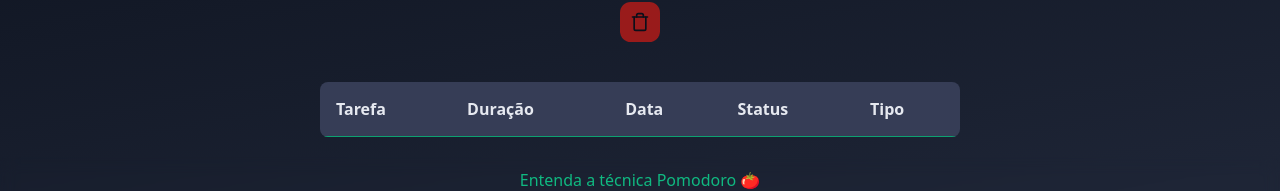
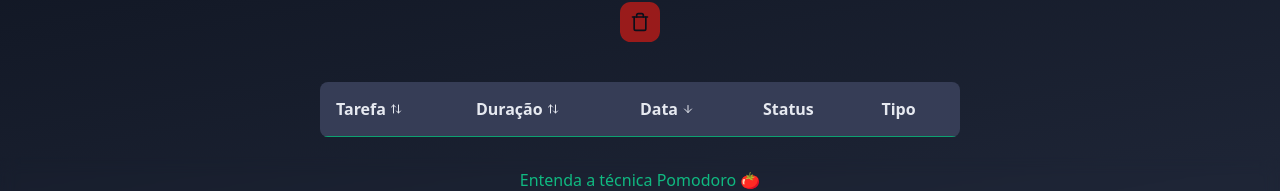
Before and after one commit to StealthWorm/chronos-pomodoro, a React (Vite) app: page /history in a window 1280 px wide. Shown: the part 299-490 px from the top of the page. Built offline with nearby package versions, Linux system fonts and the light colour scheme.

Commit message:
feat: configured sortable columns with icons

```diff
--- a/src/pages/History/index.tsx
+++ b/src/pages/History/index.tsx
@@ -1,4 +1,4 @@
-import { ArrowDown, ArrowUp, TrashIcon } from 'lucide-react'
+import { ArrowDownIcon, ArrowUpDownIcon, ArrowUpIcon, TrashIcon } from 'lucide-react'
 import { Container } from '../../components/Container';
 import { Heading } from '../../components/Heading';
 import { Button } from '../../components/Button';
@@ -7,16 +7,37 @@ import { formatDate } from '../../utils/formatDate';
 import { formatTime } from '../../utils/formatTime';
 import { getTaskStatus } from '../../utils/getTaskStatus';
 import styles from './styles.module.css';
-import { sortTasks } from '../../utils/sortTasks';
+import { sortTasks, type SortTasksOptions } from '../../utils/sortTasks';
+import { useState } from 'react';
 
 export function History() {
   const { state } = useTaskContext();
-  const sortedTasks = sortTasks({ tasks: state.tasks, field: 'startDate', direction: 'desc' });
+  const [sortTasksOptions, setSortTasksOptions] = useState<SortTasksOptions>(() => {
+    return {
+      tasks: sortTasks({ tasks: state.tasks }),
+      field: 'startDate',
+      direction: 'desc'
+    };
+  });
 
   const taskTypeTranslation = {
     focusDuration: 'Foco',
     shortBreakDuration: 'Intervalo Curto',
     longBreakDuration: 'Intervalo Longo',
+  }
+
+  const handleSortTasks = ({ field }: Pick<SortTasksOptions, 'field'>) => {
+    const newDirection = sortTasksOptions.direction === 'asc' ? 'desc' : 'asc';
+
+    setSortTasksOptions({
+      tasks: sortTasks({
+        tasks: sortTasksOptions.tasks,
+        field,
+        direction: newDirection
+      }),
+      direction: newDirection,
+      field,
+    });
   }
 
   return (
@@ -40,10 +61,32 @@ export function History() {
           <table>
             <thead>
               <tr>
-                <th>Tarefa</th>
-                <th>Duração</th>
-                <th className={styles.sortableHeader}>
-                  Data
+                <th onClick={() => handleSortTasks({ field: 'title' })} className={styles.sortableHeader}>
+                  <span>Tarefa
+                    {sortTasksOptions.direction === 'asc' && sortTasksOptions.field === 'title'
+                      ? <ArrowUpIcon className={styles.sortableIcon} />
+                      : sortTasksOptions.direction === 'desc' && sortTasksOptions.field === 'title'
+                        ? <ArrowDownIcon className={styles.sortableIcon} />
+                        : <ArrowUpDownIcon className={styles.sortableIcon} />}
+                  </span>
+                </th>
+                <th onClick={() => handleSortTasks({ field: 'duration' })} className={styles.sortableHeader}>
+                  <span>Duração
+                    {sortTasksOptions.direction === 'asc' && sortTasksOptions.field === 'duration'
+                      ? <ArrowUpIcon className={styles.sortableIcon} />
+                      : sortTasksOptions.direction === 'desc' && sortTasksOptions.field === 'duration'
+                        ? <ArrowDownIcon className={styles.sortableIcon} />
+                        : <ArrowUpDownIcon className={styles.sortableIcon} />}
+                  </span>
+                </th>
+                <th onClick={() => handleSortTasks({ field: 'startDate' })} className={styles.sortableHeader}>
+                  <span>Data
+                    {sortTasksOptions.direction === 'asc' && sortTasksOptions.field === 'startDate'
+                      ? <ArrowUpIcon className={styles.sortableIcon} />
+                      : sortTasksOptions.direction === 'desc' && sortTasksOptions.field === 'startDate'
+                        ? <ArrowDownIcon className={styles.sortableIcon} />
+                        : <ArrowUpDownIcon className={styles.sortableIcon} />}
+                  </span>
                 </th>
                 <th>Status</th>
                 <th>Tipo</th>
@@ -51,7 +94,7 @@ export function History() {
             </thead>
 
             <tbody>
-              {sortedTasks.map((task) => {
+              {sortTasksOptions.tasks.map((task) => {
                 const taskStatus = getTaskStatus(task, state.activeTask);
                 return (
                   <tr key={task.id}>
--- a/src/pages/History/styles.module.css
+++ b/src/pages/History/styles.module.css
@@ -52,7 +52,18 @@
 
 .sortableHeader {
   cursor: pointer;
+}
+
+.sortableHeader span {
+  display: flex;
+  align-items: center;
+  text-align: center;
   gap: 0.4rem;
+}
+
+.sortableIcon {
+  width: 1.2rem;
+  height: 1.2rem;
 }
 
 .responsiveTable tr:not(:last-child) {
```
